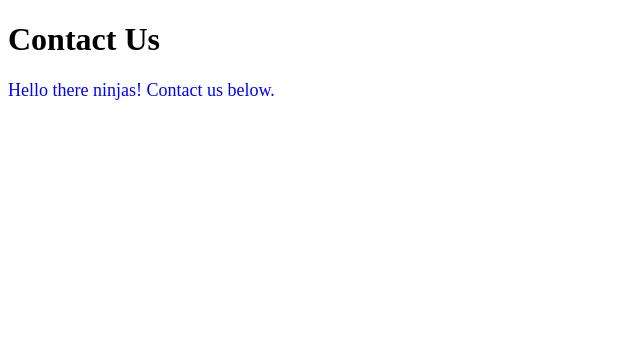
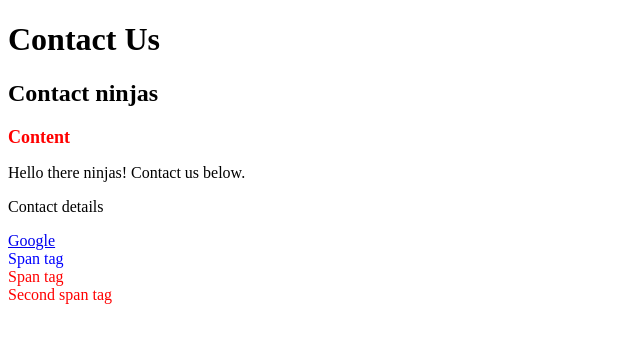
Before and after one commit to pchojnowska/CSS-Basics, a plain HTML site: page contact.html in a window 1280 px wide. Shown: the whole page, without its empty margins (0-640 px from the left). Drawn offline with Linux system fonts and the light colour scheme.

Commit message:
Class 09 commit

```diff
--- a/contact.html
+++ b/contact.html
@@ -8,7 +8,14 @@
 <body>
   <div id="header">
       <h1>Contact Us</h1>
+      <h2>Contact ninjas</h2>
   </div>
+  <h2 id="content-header">Content</h2>
   <p>Hello there ninjas! Contact us below.</p>
+  <p>Contact details</p>
+  <a href="http://www.google.com">Google</a>
+  <span>Span tag</span>
+  <span class="deck">Span tag</span>
+  <span class="deck">Second span tag</span>
 </body>
 </html>
--- a/css/syntax.css
+++ b/css/syntax.css
@@ -1,4 +1,18 @@
-p {
+/* Style all p tags */
+h2 {
+    font-size: 24px;
+}
+
+#content-header {
     font-size: 18px;
+    color: red;
+}
+
+span {
+    display: block;
     color: blue;
 }
+
+.deck {
+    color: red;
+}
```
